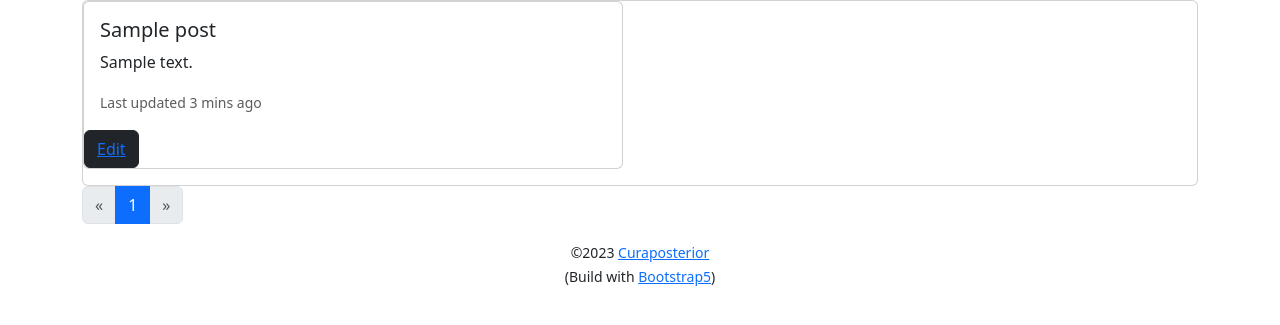
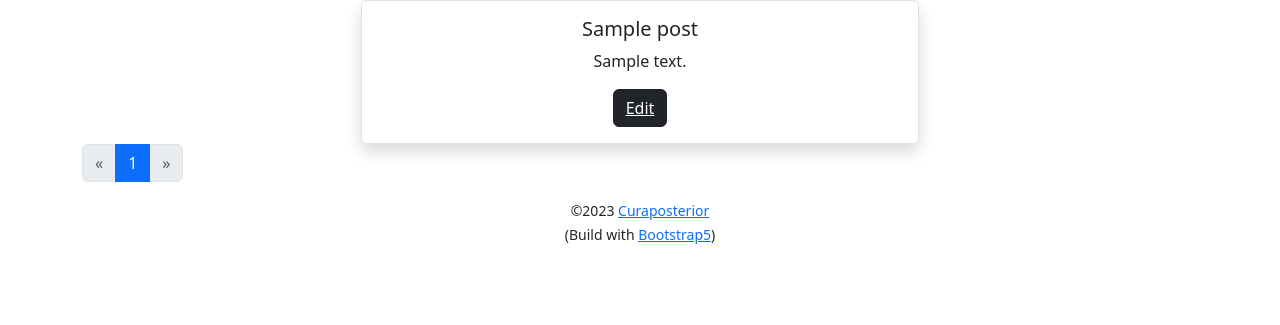
Before and after one commit to curaposterior/blog_page, a Flask app: page /admin/edit in a window 1280 px wide. Shown: the part 56-381 px from the top of the page. Run offline with Flask 2, Linux system fonts and the light colour scheme; tables that the repository leaves empty hold one stand-in row (values such as "Sample post"); some libraries are stand-ins or nearby versions.

Commit message:
changing layout of the posts

```diff
--- a/app/templates/post_list_to_edit.html
+++ b/app/templates/post_list_to_edit.html
@@ -1,24 +1,22 @@
 {% extends "base.html" %}
 {% from 'bootstrap5/pagination.html' import render_pager, render_pagination %}
 
-<!-- THIS NEEDS TO BE CENTERED -->
 {% block content %}
-<div class="card">
+<div class="container">
     {% for post in posts %}
-        <div class="card mb-3" style="max-width: 540px;">
-            <div class="row g-0">
-            <div class="col-md-8">
-                <div class="card-body">
-                <h5 class="card-title">{{ post.title }}</h5>
-                <p class="card-text">{{ post.description }}</p>
-                <p class="card-text"><small class="text-muted">Last updated 3 mins ago</small></p>
-                </div>
-                <div class="col-md-4">
-                    <button type="button" class="btn btn-dark"><a href="{{ url_for('edit', post_id=post.id) }}">Edit</a></button>
+    <div class="row align-items-center">
+        <div class="row g-0">
+            <div class="col-6 mx-auto">
+                <div class="card shadow border">
+                    <div class="card-body d-flex flex-column align-items-center">
+                        <h5 class="card-title">{{ post.title }}</h5>
+                        <p class="card-text">{{ post.description }}</p>
+                        <button type="button" class="btn btn-dark"><a style="color: #ffffff;" href="{{ url_for('edit', post_id=post.id) }}">Edit</a></button>
+                    </div>
                 </div>
             </div>
-            </div>
         </div>
+    </div>
     {% endfor %}
 </div>
 {{ render_pagination(pagination) }}
```
